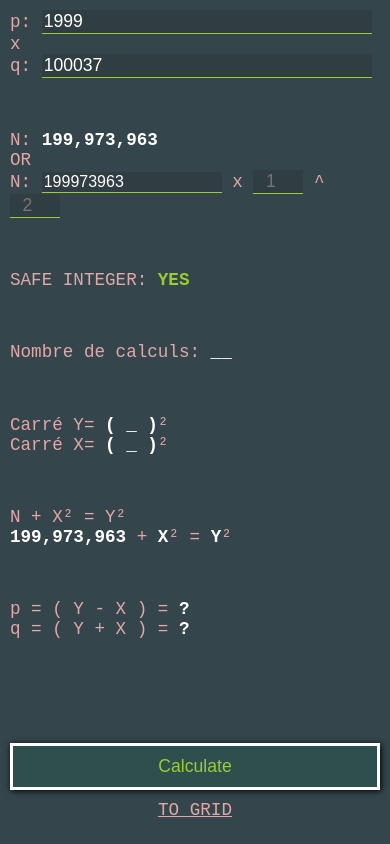
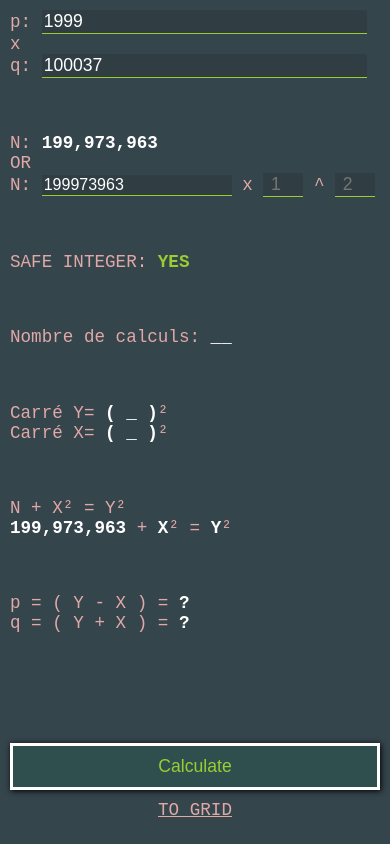
Before and after one commit to nadfri/squaregrid, a plain HTML site: page square.html in a window 390 px wide. Drawn offline with Linux system fonts and the light colour scheme.

Commit message:
update input width

```diff
--- a/square.css
+++ b/square.css
@@ -36,7 +36,7 @@ span {
 }
 
 input {
-  width: calc(100% - 40px);
+  width: calc(100% - 45px);
 
   border: none;
   border-bottom: 1px solid yellowgreen;
@@ -101,7 +101,11 @@ button:disabled {
 
   #inputN {
     font-size: 1rem;
-    width: calc(100% - 190px);
+    width: calc(100% - 180px);
+  }
+
+  .coef {
+  width: 40px;
   }
 
   button {
```
